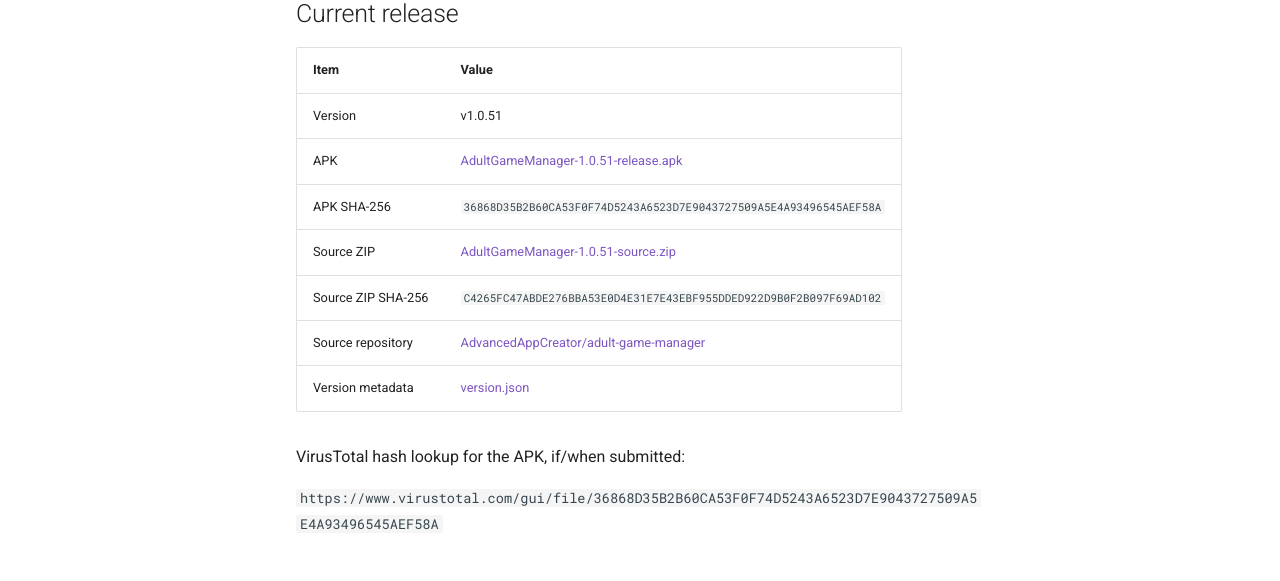
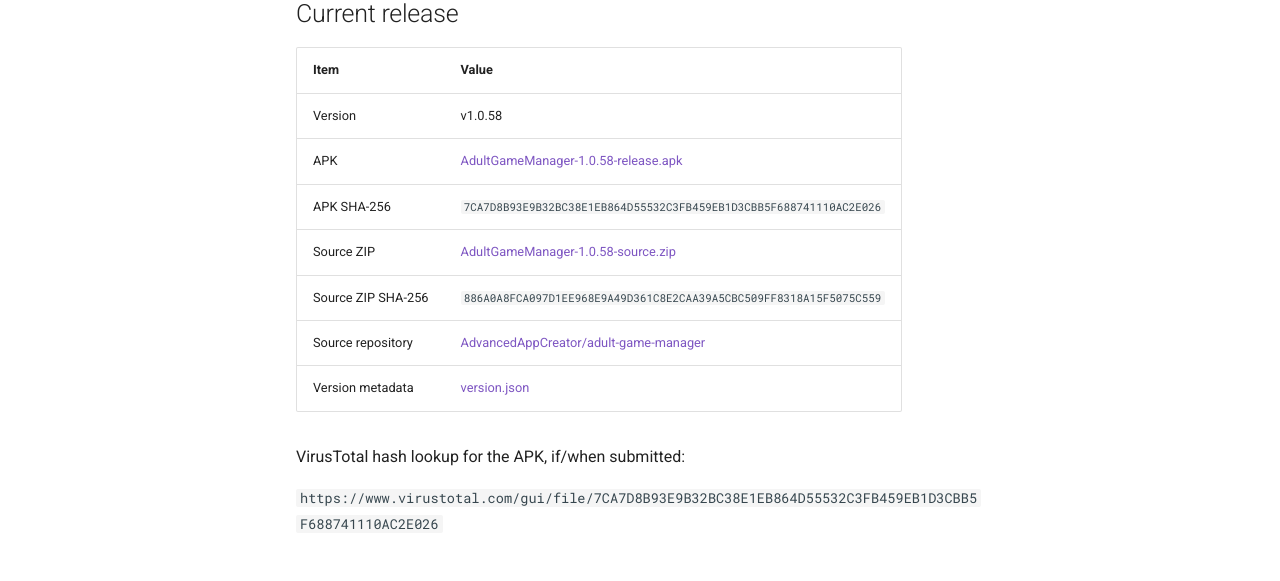
Before and after one commit to AdvancedAppCreator/adult-game-manager-releases, an MkDocs documentation site: the page built from docs/trust.md, in a window 1280 px wide and 900 px high. Shown: the part 297-878 px from the top of the window. Built offline with MkDocs 1.6.1 and Material for MkDocs 9.7.7, drawn with Linux system fonts in a browser that asks for light colours; comment, search, counter and statistics services are not loaded.

Commit message:
Update release docs for AGM 1.0.58
Co-authored-by: Copilot <223556219+Copilot@users.noreply.github.com>

```diff
--- a/docs/trust.md
+++ b/docs/trust.md
@@ -11,17 +11,17 @@ Adult Game Manager is designed to be local-first and verifiable.
 
 | Item | Value |
 | --- | --- |
-| Version | v1.0.51 |
-| APK | [AdultGameManager-1.0.51-release.apk](https://github.com/AdvancedAppCreator/adult-game-manager-releases/releases/download/app/AdultGameManager-1.0.51-release.apk) |
-| APK SHA-256 | `36868D35B2B60CA53F0F74D5243A6523D7E9043727509A5E4A93496545AEF58A` |
-| Source ZIP | [AdultGameManager-1.0.51-source.zip](https://github.com/AdvancedAppCreator/adult-game-manager-releases/releases/download/app/AdultGameManager-1.0.51-source.zip) |
-| Source ZIP SHA-256 | `C4265FC47ABDE276BBA53E0D4E31E7E43EBF955DDED922D9B0F2B097F69AD102` |
+| Version | v1.0.58 |
+| APK | [AdultGameManager-1.0.58-release.apk](https://github.com/AdvancedAppCreator/adult-game-manager-releases/releases/download/app/AdultGameManager-1.0.58-release.apk) |
+| APK SHA-256 | `7CA7D8B93E9B32BC38E1EB864D55532C3FB459EB1D3CBB5F688741110AC2E026` |
+| Source ZIP | [AdultGameManager-1.0.58-source.zip](https://github.com/AdvancedAppCreator/adult-game-manager-releases/releases/download/app/AdultGameManager-1.0.58-source.zip) |
+| Source ZIP SHA-256 | `886A0A8FCA097D1EE968E9A49D361C8E2CAA39A5CBC509FF8318A15F5075C559` |
 | Source repository | [AdvancedAppCreator/adult-game-manager](https://github.com/AdvancedAppCreator/adult-game-manager) |
 | Version metadata | [version.json](https://github.com/AdvancedAppCreator/adult-game-manager-releases/releases/download/app/version.json) |
 
 VirusTotal hash lookup for the APK, if/when submitted:
 
-`https://www.virustotal.com/gui/file/36868D35B2B60CA53F0F74D5243A6523D7E9043727509A5E4A93496545AEF58A`
+`https://www.virustotal.com/gui/file/7CA7D8B93E9B32BC38E1EB864D55532C3FB459EB1D3CBB5F688741110AC2E026`
 
 ## Source and license
 
```
Also changed, not shown: other parts of docs/trust.md (+1 -1 lines), docs/changelog.md (+9 -1 lines), docs/self-update.md (+1 -1 lines), docs/verification.md (+7 -7 lines).
